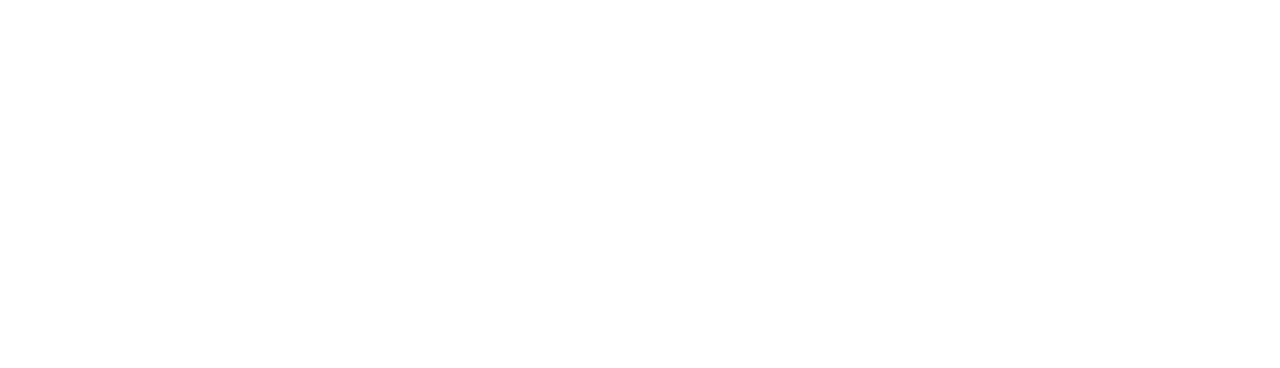
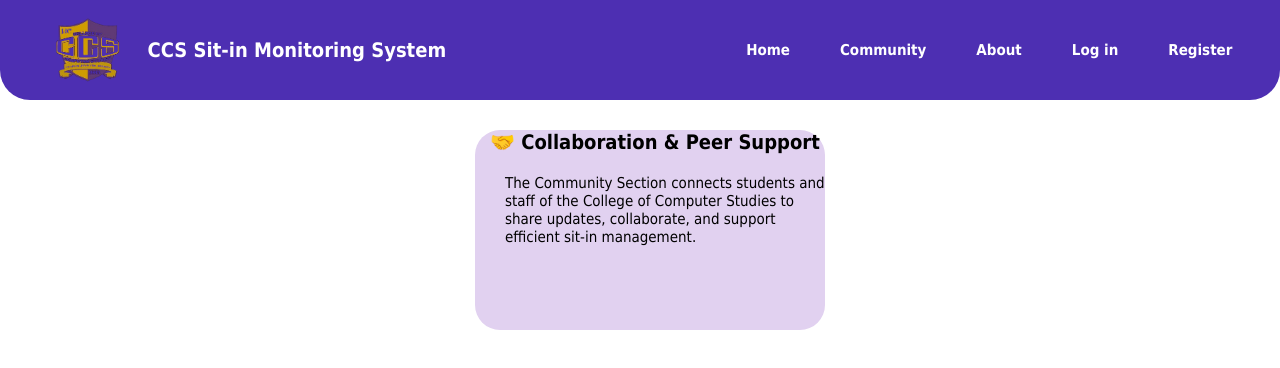
Before and after one commit to ChristianL18/Sit-in-Monitoring-System, a plain HTML site: page pages/community.html in a window 1280 px wide. Drawn offline with nearby package versions, Linux system fonts and the light colour scheme.

Commit message:
Added community and change color

```diff
--- a/pages/about.html
+++ b/pages/about.html
@@ -0,0 +1,25 @@
+<!DOCTYPE html>
+<html lang="en">
+<head>
+    <meta charset="UTF-8">
+    <meta name="viewport" content="width=device-width, initial-scale=1.0">
+    <link rel="stylesheet" href="../style.css">
+    <link
+    rel="stylesheet"
+    href="https://cdnjs.cloudflare.com/ajax/libs/animate.css/4.1.1/animate.min.css"
+  />
+    <title>About</title>
+</head>
+<body>
+
+    <div class="nav">
+        <img src="../images\ucmainccslogo-removebg-preview.png" class="logo" alt="">
+        <h1 class="CCS">CCS Sit-in Monitoring System</h1>
+        <div class="links">
+            <a href="../index.html">Home</a>
+            <a href="/pages/community.html">Community</a>
+            <a href="">About</a>
+            <a href="/pages/Login.html">Log in</a>
+            <a href="Registration.html">Register</a>
+        </div>
+    </div>
--- a/pages/community.html
+++ b/pages/community.html
@@ -0,0 +1,37 @@
+<!DOCTYPE html>
+<html lang="en">
+<head>
+    <meta charset="UTF-8">
+    <meta name="viewport" content="width=device-width, initial-scale=1.0">
+    <link rel="stylesheet" href="../style.css">
+    <link
+    rel="stylesheet"
+    href="https://cdnjs.cloudflare.com/ajax/libs/animate.css/4.1.1/animate.min.css"
+  />
+    <title>About</title>
+</head>
+<body>
+
+    <div class="nav">
+        <img src="../images\ucmainccslogo-removebg-preview.png" class="logo" alt="">
+        <h1 class="CCS">CCS Sit-in Monitoring System</h1>
+        <div class="links">
+            <a href="../index.html">Home</a>
+            <a href="">Community</a>
+            <a href="">About</a>
+            <a href="/pages/Login.html">Log in</a>
+            <a href="Registration.html">Register</a>
+        </div>
+    </div>
+<main>
+    <div class="main">
+        <div class="left1">
+            <div class="insideleft1">
+                <h3>🤝 Collaboration & Peer Support</h3>
+                <p>The Community Section connects students and staff of the College of Computer Studies to share updates, collaborate, and support efficient sit-in management.</p>
+            </div>
+        </div>
+        <div class="middle"></div>
+        <div class="right1"></div>
+    </div>
+</main>
--- a/style.css
+++ b/style.css
@@ -6,11 +6,16 @@
 .nav{
     height: 100px;
     width: 100%;
-    background: #572c6d;
+    background: #4D2FB2;
     display: flex;
     justify-content: center;
     align-items: center;
     border-radius: 0px 0px 30px 30px;
+}
+.nav .links a:hover{
+    color: #d19bf0;
+    margin-top: -4px;
+    transition:  0.3s;
 }
 .logo{
     height: 80px;
@@ -27,6 +32,7 @@
     text-decoration: none;
     color: rgb(255, 255, 255);
     font-weight: bolder;
+    transition: 0.3s;
 }
 .CCS{
     font-size: 20px;
@@ -43,7 +49,7 @@
 .left{
     height: 600px;
     width: 60%;
-    background: #572c6d;
+    background: #4D2FB2;
 }
 
 .right{
@@ -86,9 +92,10 @@
     height: 50px;
     width: 150px;
     border-radius: 25px;
-    background: rgba(159, 46, 169, 0.714);
+    background: #B153D7;
     font-family: Tahoma;
     color: white;
+    border: none;
 }
 .btn-cons{
     display: flex;
@@ -205,3 +212,29 @@
 .login-form button:hover {
     background: #e0e0e0;
 }
+
+/* Community */
+
+
+.main{
+    display: flex;
+    justify-content: center;
+    align-items: center;
+}
+.insideleft1{
+    height: 200px;
+    width: 350px;
+    background: rgb(225, 209, 240);
+    border-radius: 25px;
+}
+.insideleft1 h3{
+    font-family: Tahoma;
+    font-size: 20px;
+    margin-left: 15px;
+}
+.insideleft1 p{
+    font-family: Tahoma;
+    font-size: 15px;
+    margin-left: 30px;
+    margin-top: 20px;
+}
```
Also changed, not shown: index.html (+1 -1 lines), pages/Login.html (+2 -2 lines), pages/Registration.html (+1 -1 lines).
